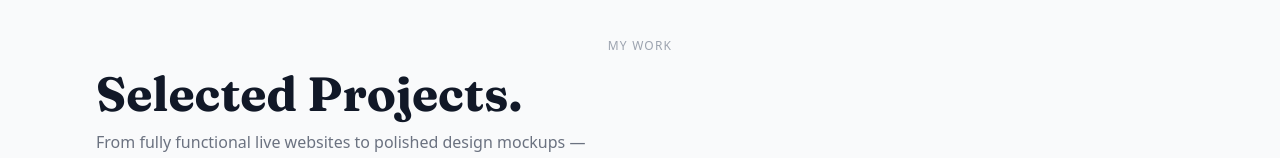
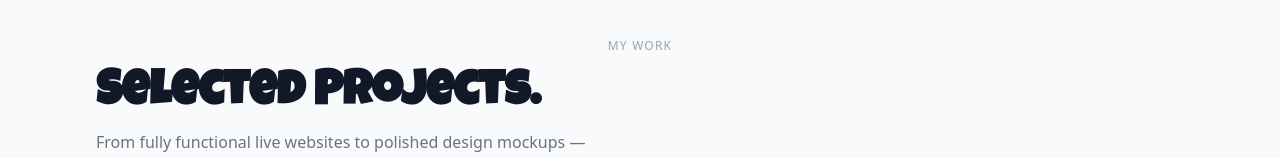
Before and after one commit to amphreyomosh/harmo, a Next.js app: page / in a window 1280 px wide. Shown: the part 2639-2797 px from the top of the page. Built offline with nearby package versions, Linux system fonts and the light colour scheme; a web font is replaced by a local one.

Commit message:
newfont family added to the titles

```diff
--- a/pages/_app.js
+++ b/pages/_app.js
@@ -1,8 +1,9 @@
-import { Fraunces, Poppins } from 'next/font/google';
+import { Luckiest_Guy, Poppins } from 'next/font/google';
 import '../styles/globals.css';
 
-const fraunces = Fraunces({
+const fraunces = Luckiest_Guy({
   subsets: ['latin'],
+  weight: '400',
   variable: '--font-fraunces',
   display: 'swap',
 });
```
